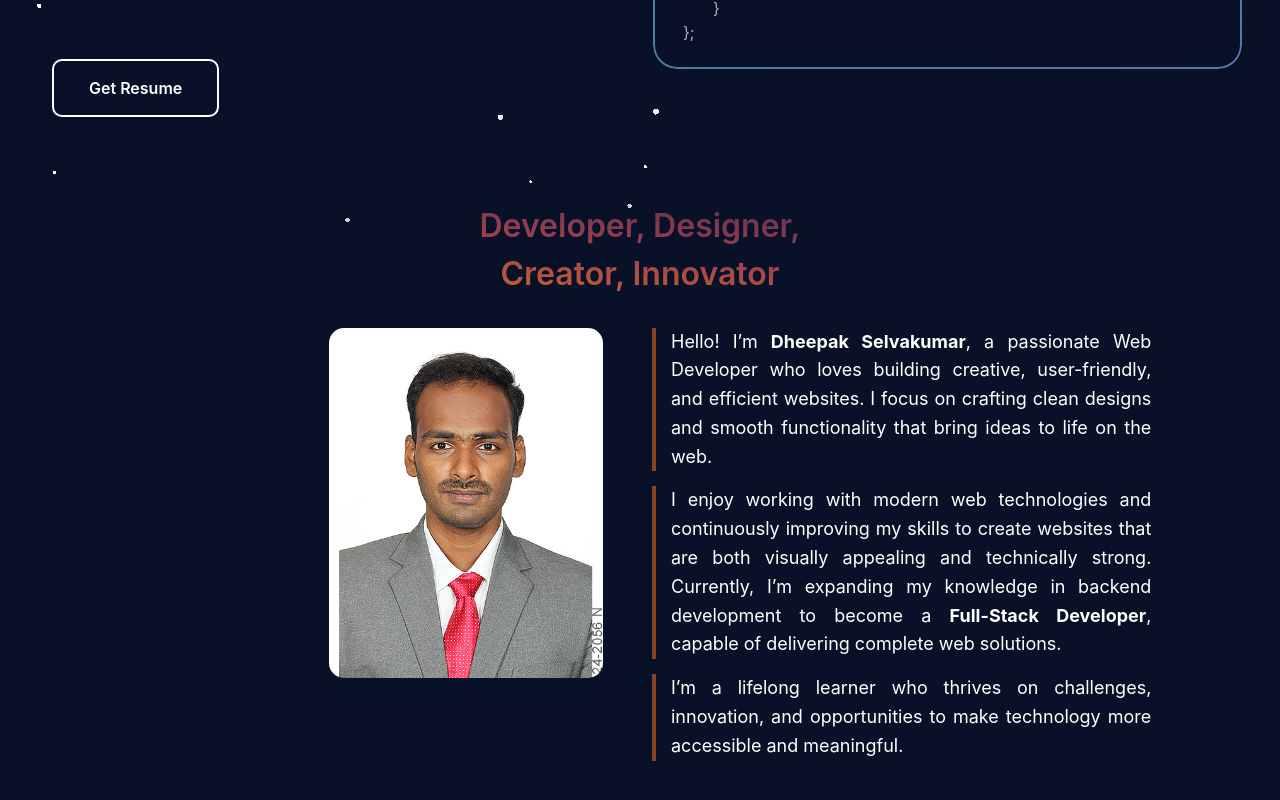
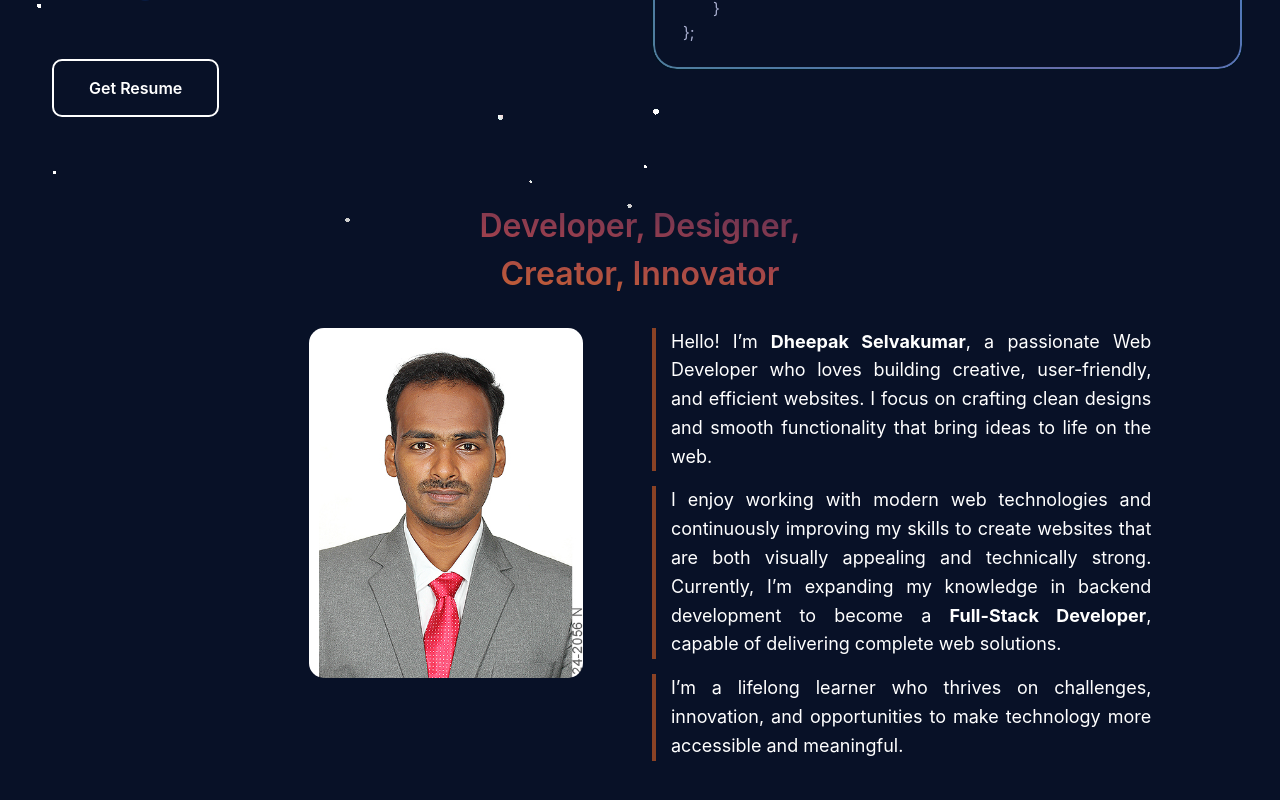
Before and after one commit to Dheepak-16/Portfolio, a React (Create React App) app: page / in a window 1280 px wide. Shown: the part 572-1372 px from the top of the page. Built offline with nearby package versions, Linux system fonts and the light colour scheme; the HTML template or start-up script is replaced by a standard one.

Commit message:
Updated project files

```diff
--- a/src/components/Aboutme.css
+++ b/src/components/Aboutme.css
@@ -47,6 +47,7 @@
   object-fit: cover;
   border-radius: 15px;
   /* margin-left: 60px; */
+  margin-right: 20px;
   transition: transform 0.4s ease, box-shadow 0.4s ease;
   z-index: 1;
 }
```
